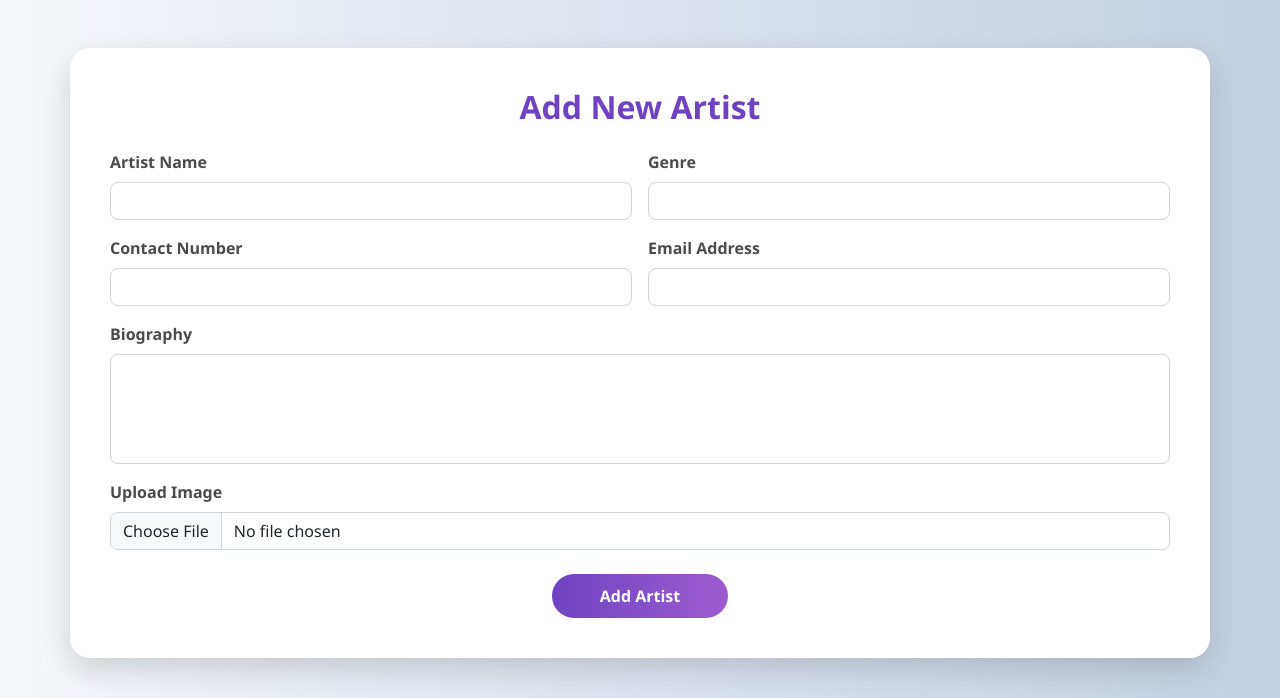
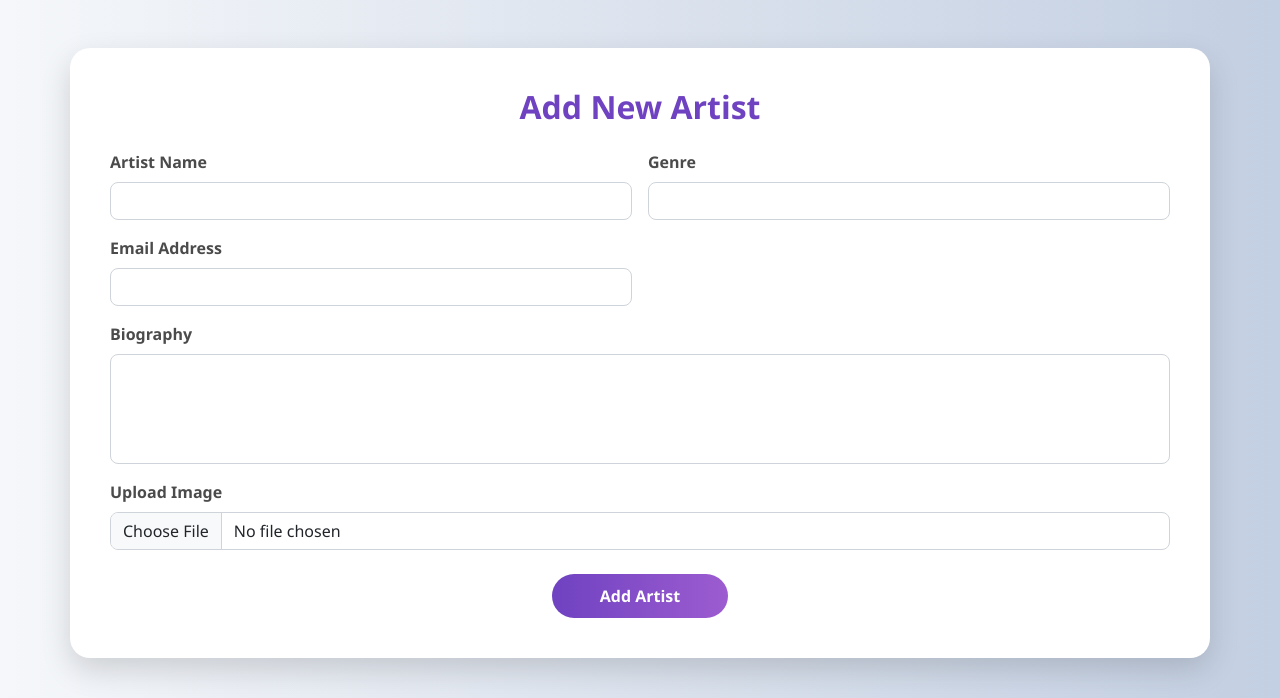
Before and after one commit to unaizrahma1/La-Reina-Recording-and-video-Studio, a Django app: page /artists/add/ in a window 1280 px wide. Shown: the part 56-754 px from the top of the page. Run offline with Django 5.2, Linux system fonts and the light colour scheme; some libraries are stand-ins or nearby versions.

Commit message:
template updated

```diff
--- a/la_reina_project/templates/add_artist.html
+++ b/la_reina_project/templates/add_artist.html
@@ -52,10 +52,7 @@
             <input type="text" class="form-control" id="genre" name="genre" required>
         </div>
 
-        <div class="col-md-6">
-            <label for="contact" class="form-label">Contact Number</label>
-            <input type="text" class="form-control" id="contact" name="contact" required>
-        </div>
+
 
         <div class="col-md-6">
             <label for="email" class="form-label">Email Address</label>
```
